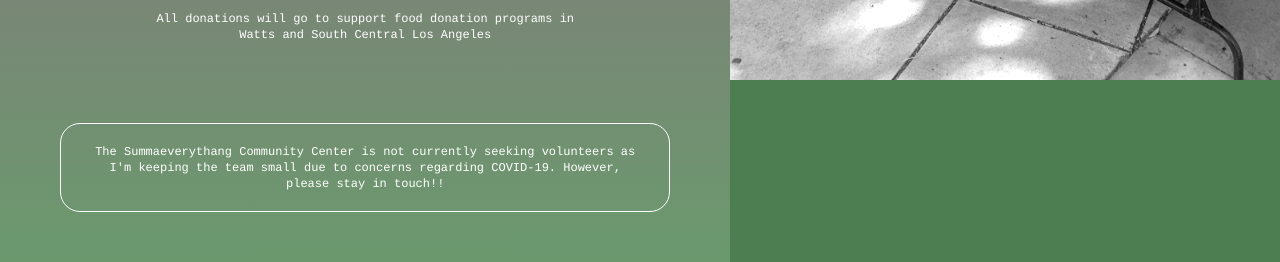
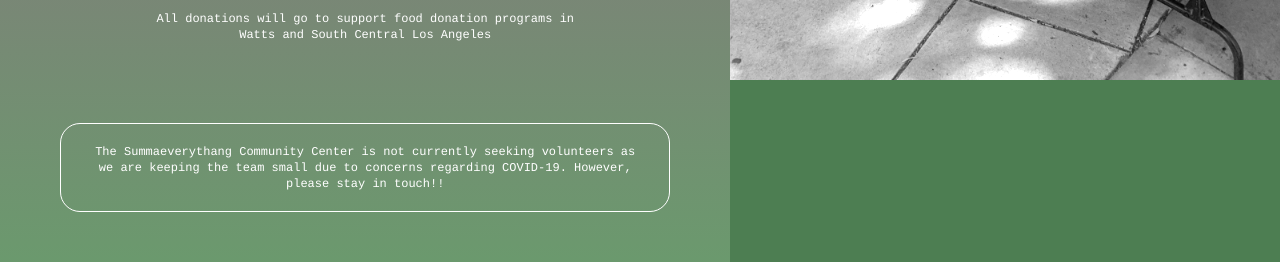
Before and after one commit to stefbowerman/summaeverythang, a Nuxt app: page / in a window 1280 px wide. Shown: the part 1520-1782 px from the top of the page. Built offline with nearby package versions, Linux system fonts and the light colour scheme.

Commit message:
Text changes

```diff
--- a/components/Intro.vue
+++ b/components/Intro.vue
@@ -6,7 +6,7 @@
         <p>is a community center based in South Central Los Angeles dedicated to the empowerment and transcendence of black and brown folks socio-politically and economically, intellectually and artistically.</p>
         <p>Summaeverythang Community Center was founded in 2019 by artist and fantasy architect, Lauren Halsey.</p>
         <DonateButton />
-        <div class="bubble">The Summaeverythang Community Center is not currently seeking volunteers as I'm keeping the team small due to concerns regarding COVID-19. However, please stay in touch!!</div>
+        <div class="bubble">The Summaeverythang Community Center is not currently seeking volunteers as we are keeping the team small due to concerns regarding COVID-19. However, please stay in touch!!</div>
       </div>
     </div>
     <div class="intro-image">
--- a/components/Team.vue
+++ b/components/Team.vue
@@ -55,7 +55,7 @@
         <TeamMember
           name="Baby D / Dael"
           image="/team-baby-d.jpg"
-          bio="<p>I enjoy packing food boxes and helping out black community.</p>"
+          bio="<p>I enjoy packing food boxes and helping out my black community.</p>"
         />
         <TeamMember
           name="Alex Aispuro"
```
